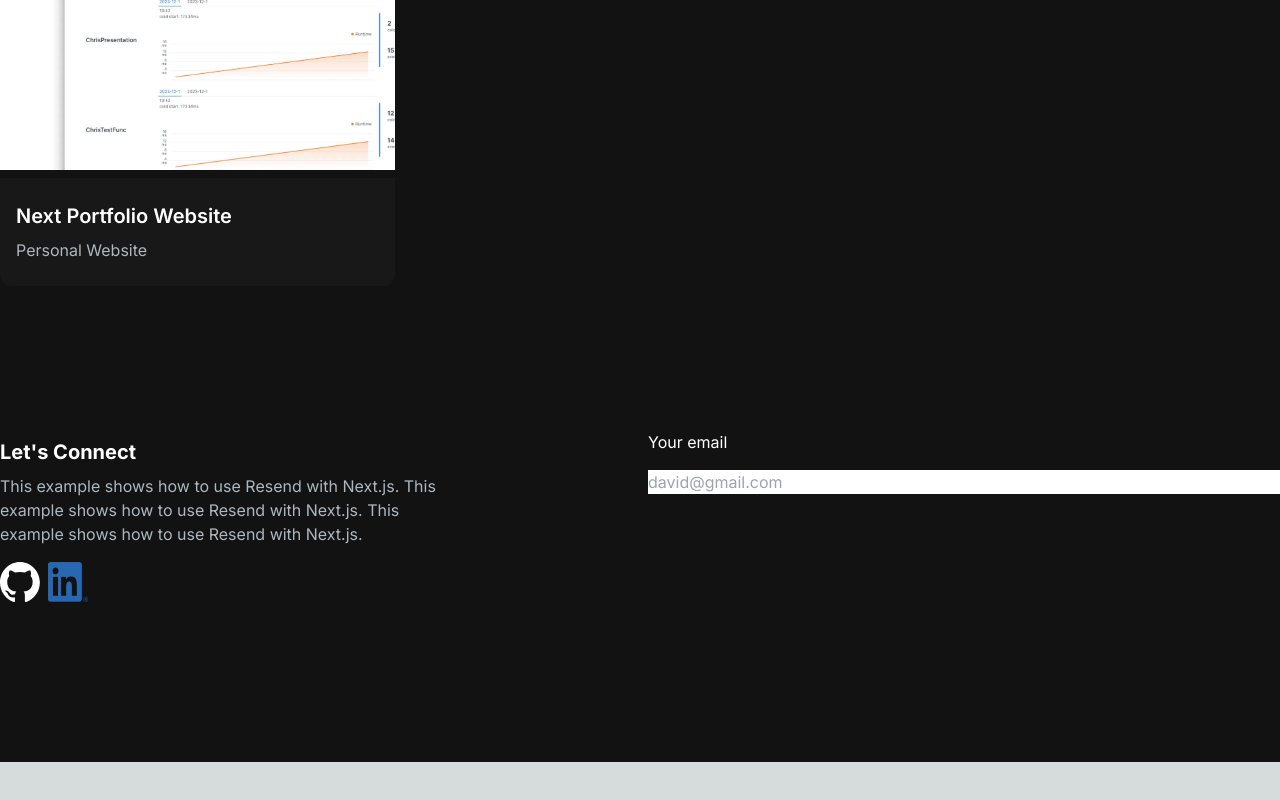
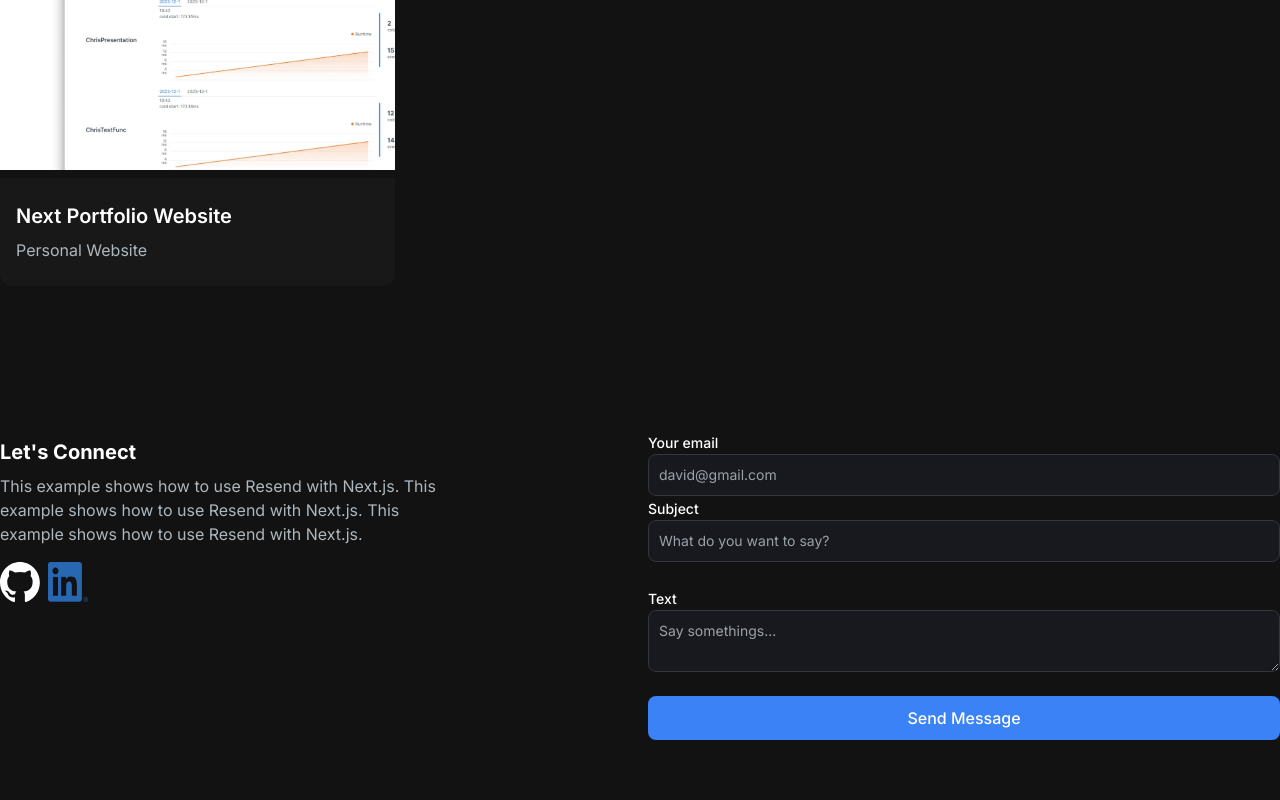
Before and after one commit to Davidasahi/portfolio-website, a Next.js app: page / in a window 1280 px wide. Shown: the part 2376-3176 px from the top of the page. Before the commit the page ends 3138 px from the top, so only its background shows below. Built offline with nearby package versions, Linux system fonts and the light colour scheme.

Commit message:
update the Email Section

```diff
--- a/src/app/components/EmailSection.jsx
+++ b/src/app/components/EmailSection.jsx
@@ -31,16 +31,56 @@ const EmailSection = () => {
         </div>
       </div>
       <div>
-        <form className="flex flex-col gap-4">
-          <label htmlFor="email" className="text-white">
+        <form className="flex flex-col">
+          <div className="mb-6">
+            <label
+              htmlFor="email"
+              className="text-white black text-sm mb-2 font-medium"
+            >
               Your email
             </label>
             <input
               type="email"
               id="email"
               required
+              className="bg-[#18191E] border border-[#33353F] placeholder-[#9CA2A9] text-gray-100 text-sm rounded-lg block w-full p-2.5"
               placeholder="david@gmail.com"
             />
+            <label
+              htmlFor="subject"
+              className="text-white black text-sm mb-2 font-medium"
+            >
+              Subject
+            </label>
+            <input
+              type="text"
+              id="subject"
+              required
+              className="bg-[#18191E] border border-[#33353F] placeholder-[#9CA2A9] text-gray-100 text-sm rounded-lg block w-full p-2.5"
+              placeholder="What do you want to say?"
+            />
+          </div>
+          <div className="mb-6">
+            <label
+              htmlFor="message"
+              className="text-white black text-sm mb-2 font-medium"
+            >
+              Text
+            </label>
+            <textarea
+              type="message"
+              id="message"
+              required
+              className="bg-[#18191E] border border-[#33353F] placeholder-[#9CA2A9] text-gray-100 text-sm rounded-lg block w-full p-2.5"
+              placeholder="Say somethings..."
+            />
+          </div>
+          <button
+            type="submit"
+            className="bg-blue-500 hover:bg-blue-600 text-white font-medium py-2.5 px-5 rounded-lg w-full"
+          >
+            Send Message
+          </button>
         </form>
       </div>
     </section>
```
Lines whose indentation alone changed are shown as unchanged.
